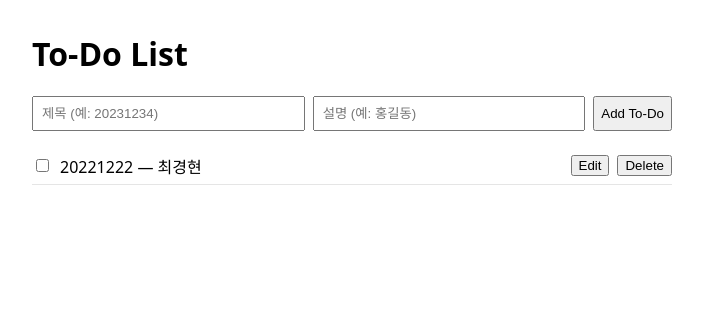
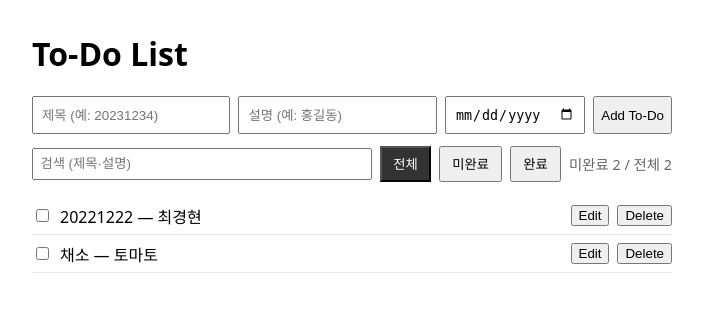
Before and after one commit to kh9092/Fastapi-Todos, a FastAPI app: page / in a window 1280 px wide. Shown: the top 312 px of the page, without its empty margins (288-991 px from the left). Run offline with FastAPI, Linux system fonts and the light colour scheme.

Commit message:
feat: 마감일, 검색, 필터 기능 추가

```diff
--- a/fastapi-app/main.py
+++ b/fastapi-app/main.py
@@ -19,6 +19,7 @@ class TodoIn(BaseModel):                         # 클라이언트가 보내는
     title: str = Field(min_length=1, max_length=100)
     description: str = ""
     completed: bool = False
+    due_date: str = ""                           # [추가] 마감일 "YYYY-MM-DD", 없으면 빈 문자열
 
 
 class TodoItem(TodoIn):                          # 서버가 돌려주는 데이터 (id 있음)
--- a/fastapi-app/templates/index.html
+++ b/fastapi-app/templates/index.html
@@ -6,13 +6,22 @@
     <title>To-Do List</title>
     <style>
         body { font-family: system-ui, sans-serif; max-width: 640px; margin: 2rem auto; padding: 0 1rem; }
-        form { display: flex; gap: .5rem; flex-wrap: wrap; margin-bottom: 1rem; }
-        input[type="text"] { flex: 1 1 12rem; padding: .5rem; }
+        form { display: flex; gap: .5rem; flex-wrap: wrap; margin-bottom: .75rem; }
+        input[type="text"] { flex: 1 1 10rem; padding: .5rem; }
+        input[type="date"] { padding: .5rem; }
         ul { list-style: none; padding: 0; }
         li { display: flex; align-items: center; gap: .5rem; padding: .4rem 0; border-bottom: 1px solid #e5e5e5; }
-        li span { flex: 1; }
+        li .text { flex: 1; }
         .done { text-decoration: line-through; color: #888; }
+        .due { font-size: .85rem; color: #666; white-space: nowrap; }
+        .overdue { color: #b00020; font-weight: 600; }
         #error { color: #b00020; }
+        #toolbar { display: flex; gap: .5rem; align-items: center; flex-wrap: wrap; margin-bottom: .75rem; }
+        #search { flex: 1 1 8rem; padding: .4rem; }
+        .filter { padding: .4rem .7rem; cursor: pointer; }
+        .filter.active { background: #333; color: #fff; }
+        #count { color: #666; font-size: .9rem; margin-left: auto; }
+        #empty { color: #888; padding: 1rem 0; }
     </style>
 </head>
 <body>
@@ -20,13 +29,31 @@
     <form id="todo-form">
         <input type="text" id="title" placeholder="제목 (예: 20231234)" required>
         <input type="text" id="description" placeholder="설명 (예: 홍길동)">
+        <input type="date" id="due-date" title="마감일 (선택)">
         <button type="submit">Add To-Do</button>
     </form>
+
+    <div id="toolbar">
+        <input type="text" id="search" placeholder="검색 (제목·설명)">
+        <button type="button" class="filter active" data-filter="all">전체</button>
+        <button type="button" class="filter" data-filter="active">미완료</button>
+        <button type="button" class="filter" data-filter="done">완료</button>
+        <span id="count"></span>
+    </div>
+
     <p id="error" role="alert" hidden></p>
     <ul id="todo-list"></ul>
+    <p id="empty" hidden>표시할 항목이 없습니다.</p>
+
     <script>
         const $ = (id) => document.getElementById(id);
-        const listEl = $("todo-list"), errorEl = $("error");
+        const listEl = $("todo-list"), errorEl = $("error"), emptyEl = $("empty"), countEl = $("count");
+
+        let todos = [];            // 서버에서 받아온 전체 목록
+        let filter = "all";        // all | active | done
+        let keyword = "";          // 검색어
+
+        const today = () => new Date().toLocaleDateString("sv-SE");   // "YYYY-MM-DD"
 
         // 모든 요청을 한 곳에서 처리하고, 실패는 조용히 넘기지 않는다
         async function api(url, method = "GET", body) {
@@ -48,15 +75,30 @@
           }
         }
 
-        const load = () => run("목록 불러오기", async () => render(await api("/todos")));
+        const load = () => run("목록 불러오기", async () => { todos = await api("/todos"); render(); });
         const save = (id, todo) => run("수정", async () => { await api(`/todos/${id}`, "PUT", todo); await load(); });
 
         function button(label, onclick) {
           return Object.assign(document.createElement("button"), { textContent: label, onclick });
         }
 
-        function render(todos) {
-          listEl.replaceChildren(...todos.map((todo) => {
+        // 필터 + 검색을 적용하고, 미완료를 위로 · 마감일 빠른 순으로 정렬한다
+        function visibleTodos() {
+          const noDate = "9999-99-99";
+          return todos
+            .filter((t) => filter === "all" || (filter === "done") === t.completed)
+            .filter((t) => `${t.title} ${t.description}`.toLowerCase().includes(keyword))
+            .sort((a, b) => (a.completed - b.completed)
+              || (a.due_date || noDate).localeCompare(b.due_date || noDate));
+        }
+
+        function render() {
+          const shown = visibleTodos();
+          const left = todos.filter((t) => !t.completed).length;
+          countEl.textContent = `미완료 ${left} / 전체 ${todos.length}`;
+          emptyEl.hidden = shown.length > 0;
+
+          listEl.replaceChildren(...shown.map((todo) => {
             const check = Object.assign(document.createElement("input"), {
               type: "checkbox",
               checked: todo.completed,
@@ -64,10 +106,20 @@
             });
             const text = Object.assign(document.createElement("span"), {
               textContent: `${todo.title} — ${todo.description}`,
-              className: todo.completed ? "done" : "",
+              className: todo.completed ? "text done" : "text",
             });
             const li = document.createElement("li");
-            li.append(check, text, button("Edit", () => edit(todo)), button("Delete", () => remove(todo.id)));
+            li.append(check, text);
+
+            if (todo.due_date) {                       // 마감일이 있으면 표시하고, 지났으면 빨갛게
+              const overdue = !todo.completed && todo.due_date < today();
+              li.append(Object.assign(document.createElement("span"), {
+                textContent: overdue ? `${todo.due_date} (지남)` : todo.due_date,
+                className: overdue ? "due overdue" : "due",
+              }));
+            }
+
+            li.append(button("Edit", () => edit(todo)), button("Delete", () => remove(todo.id)));
             return li;
           }));
         }
@@ -77,7 +129,9 @@
           if (title === null) return;
           const description = prompt("새 설명:", todo.description);
           if (description === null) return;
-          save(todo.id, { ...todo, title: title.trim(), description: description.trim() });
+          const due_date = prompt("마감일 (YYYY-MM-DD, 없으면 비워두세요):", todo.due_date);
+          if (due_date === null) return;
+          save(todo.id, { ...todo, title: title.trim(), description: description.trim(), due_date: due_date.trim() });
         }
 
         function remove(id) {
@@ -88,12 +142,26 @@
         $("todo-form").onsubmit = (event) => {
           event.preventDefault();
           run("추가", async () => {
-            await api("/todos", "POST", { title: $("title").value.trim(), description: $("description").value.trim() });
+            await api("/todos", "POST", {
+              title: $("title").value.trim(),
+              description: $("description").value.trim(),
+              due_date: $("due-date").value,
+            });
             event.target.reset();
             await load();
           });
         };
 
+        $("search").oninput = (event) => { keyword = event.target.value.trim().toLowerCase(); render(); };
+
+        document.querySelectorAll(".filter").forEach((btn) => {
+          btn.onclick = () => {
+            filter = btn.dataset.filter;
+            document.querySelectorAll(".filter").forEach((b) => b.classList.toggle("active", b === btn));
+            render();
+          };
+        });
+
         load();
     </script>
 </body>
--- a/fastapi-app/todo.json
+++ b/fastapi-app/todo.json
@@ -4,5 +4,11 @@
     "description": "최경현",
     "completed": false,
     "id": 1
+  },
+  {
+    "title": "채소",
+    "description": "토마토",
+    "completed": false,
+    "id": 2
   }
 ]
```
